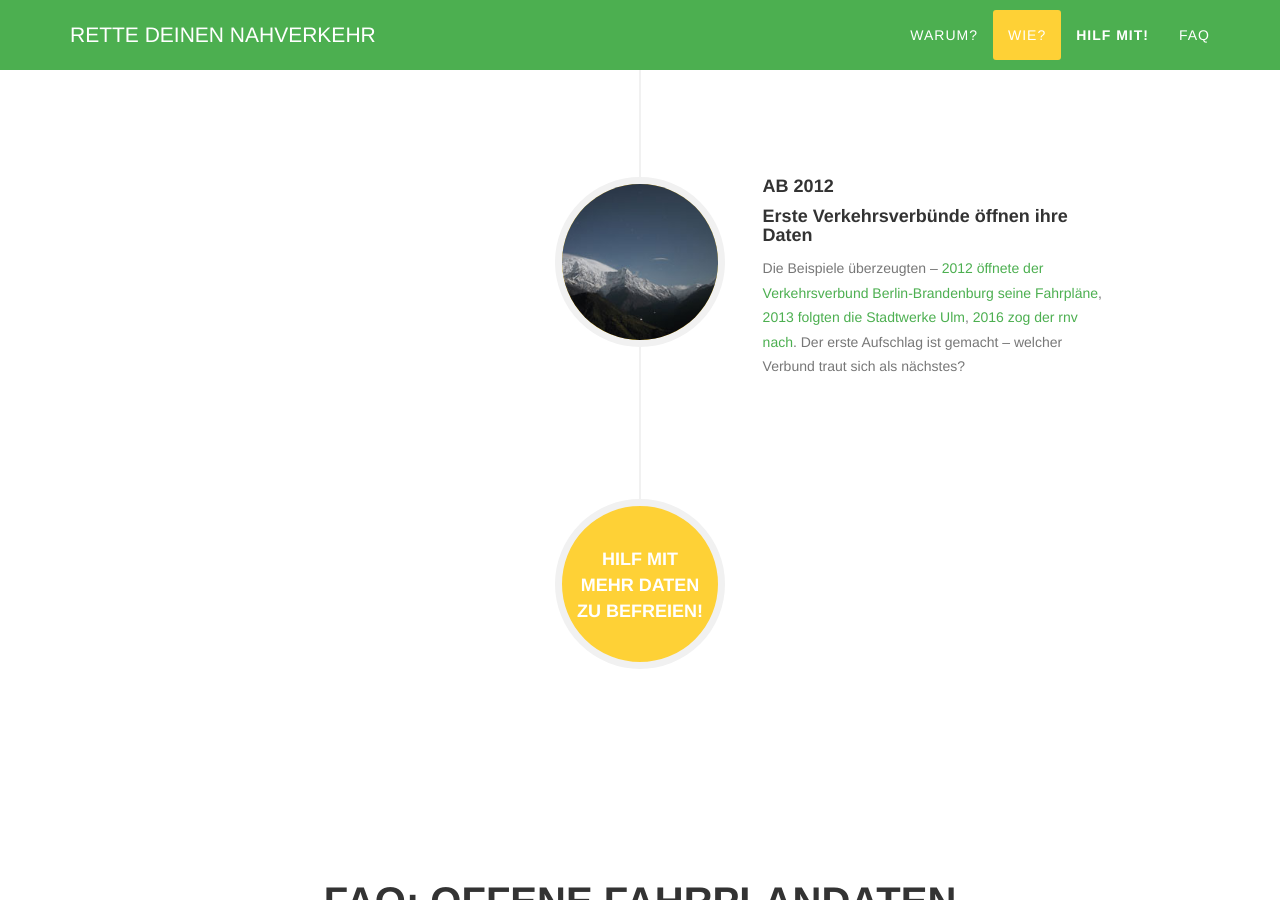
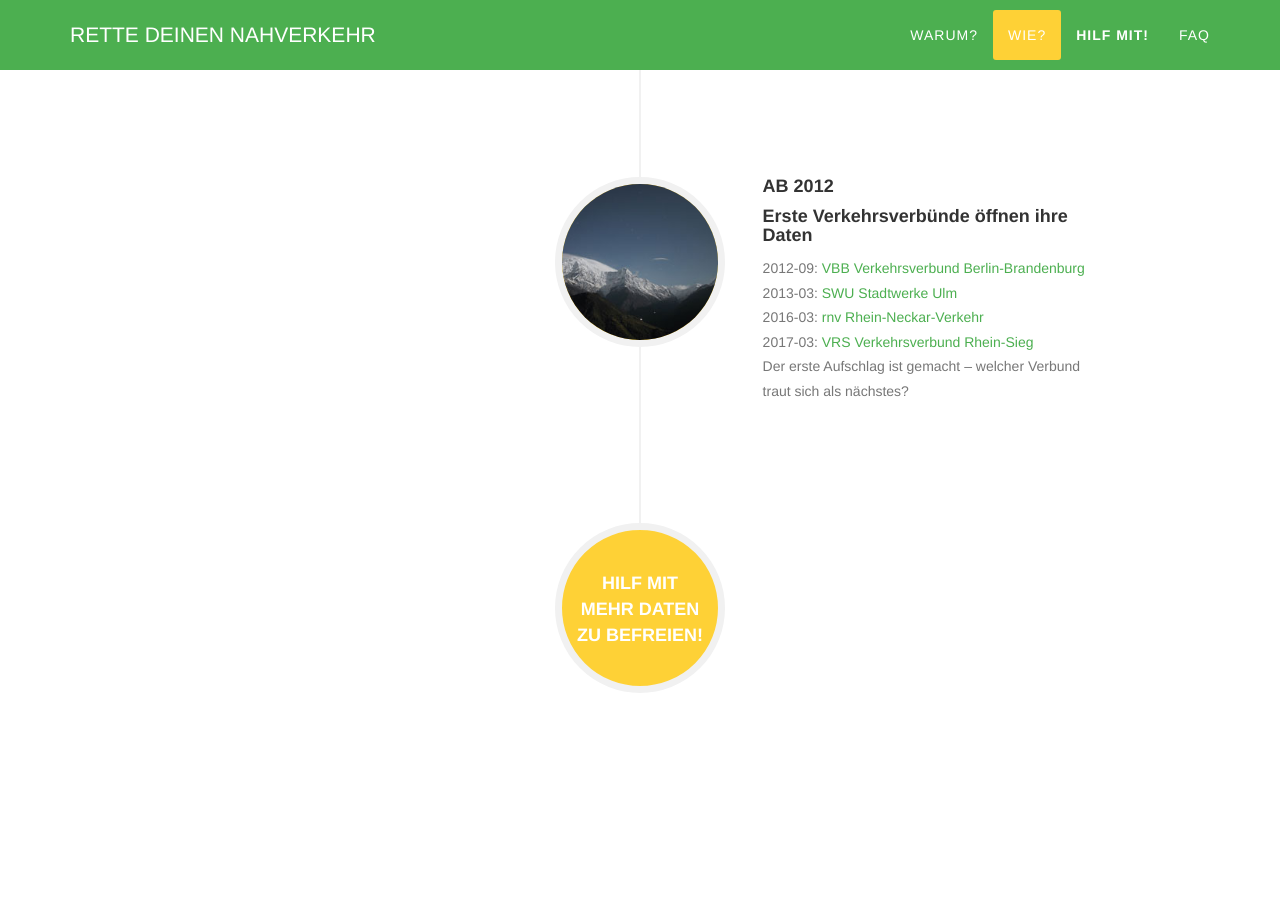
Before and after one commit to okfde/rettedeinennahverkehr, a Jekyll site: the page built from index.html, in a window 1280 px wide and 900 px high, scrolled down 3292 px. Built offline with Jekyll 4.4.1, drawn with Linux system fonts in a browser that asks for light colours; comment, search, counter and statistics services are not loaded.

Commit message:
More detailed success-history in timeline
Extend the timeline with a list of dates and links to underline the successes. This is also a good place to link to the pages that have more information about each data sets.

The month for "rnv" is guessed from a date on http://www.gtfs-data-exchange.com/meta/5687256610242560 since I could not find a launch date anywhere else.

```diff
--- a/_includes/how.html
+++ b/_includes/how.html
@@ -62,7 +62,17 @@
                                     <h4 class="subheading">Erste Verkehrsverbünde öffnen ihre Daten</h4>
                                 </div>
                                 <div class="timeline-body">
-                                    <p class="text-muted">Die Beispiele überzeugten – <a href="https://okfn.de/en/blog/2012/09/open-data-nahverkehr-berlin-brandenburg-update-zum-status-quo-und-den-entwicklungen/">2012 öffnete der Verkehrsverbund Berlin-Brandenburg seine Fahrpläne</a>, <a href="https://www.swu.de/privatkunden/swu-nahverkehr/gtfs-daten.html">2013 folgten die Stadtwerke Ulm</a>, <a href="https://opendata.rnv-online.de/datensaetze/gtfs-general-transit-feed-specification/resource/rnv-gtfs">2016 zog der rnv nach</a>. Der erste Aufschlag ist gemacht – welcher Verbund traut sich als nächstes?</p>
+                                    <p class="text-muted">
+                                        2012-09: <a href="https://okfn.de/en/blog/2012/09/open-data-nahverkehr-berlin-brandenburg-update-zum-status-quo-und-den-entwicklungen/">VBB Verkehrsverbund Berlin-Brandenburg</a>
+                                        <br>
+                                        2013-03: <a href="https://www.swu.de/privatkunden/swu-nahverkehr/gtfs-daten.html">SWU Stadtwerke Ulm</a>
+                                        <br>
+                                        2016-03: <a href="https://opendata.rnv-online.de/datensaetze/gtfs-general-transit-feed-specification/resource/rnv-gtfs">rnv Rhein-Neckar-Verkehr</a>
+                                        <br>
+                                        2017-03: <a href="https://offenedaten-koeln.de/dataset/vrs-verkehrsdaten-gtfs">VRS Verkehrsverbund Rhein-Sieg</a>
+                                        <br>
+                                        Der erste Aufschlag ist gemacht – welcher Verbund traut sich als nächstes?
+                                    </p>
                                 </div>
                             </div>
                         </li>
```
